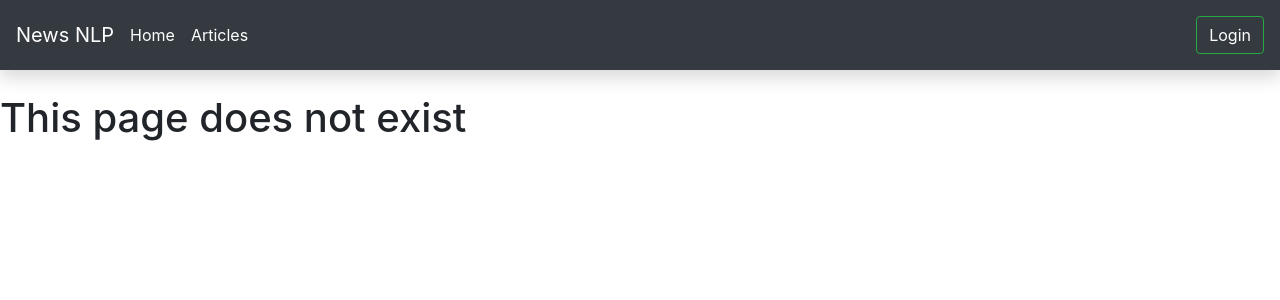
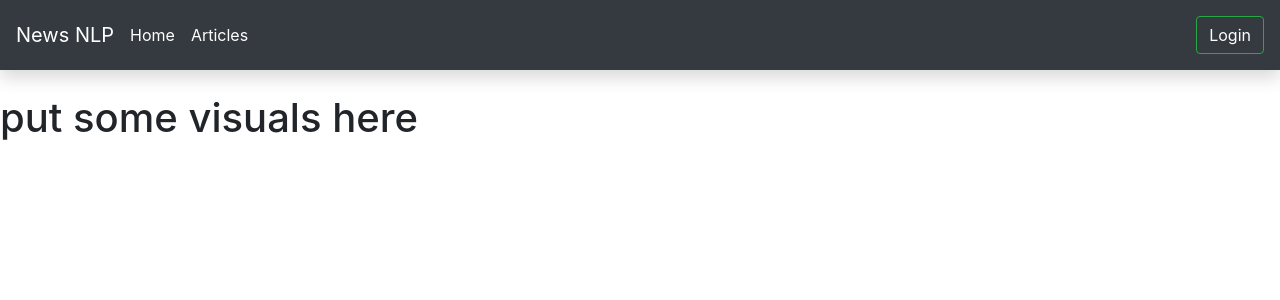
Before and after one commit to MarkyMan4/news-nlp-frontend, a React (Create React App) app: page /visuals in a window 1280 px wide. Shown: the top 300 px of the page. Built offline with nearby package versions, Linux system fonts and the light colour scheme; no server answers.

Commit message:
added placeholder page for visualizations

```diff
--- a/src/App.js
+++ b/src/App.js
@@ -7,6 +7,7 @@ import SavedArticles from './pages/savedArticles';
 import Register from './pages/register';
 import Articles from './pages/articles';
 import ArticleDetail from './pages/articleDetail';
+import VisualPage from './pages/visualPage';
 import NotFound from './components/notFound';
 import Nav from './components/nav';
 import { BrowserRouter as Router, Switch, Route } from 'react-router-dom';
@@ -22,6 +23,7 @@ function App() {
         <Route path="/login" component={Login} />
         <Route path="/register" component={Register} />
         <Route path="/article/:id" component={ArticleDetail} />
+        <Route path="/visuals" component={VisualPage} />
         <Route component={NotFound} />
       </Switch>
     </Router>
--- /dev/null
+++ b/src/pages/visualPage.jsx
@@ -0,0 +1,11 @@
+import React from 'react';
+
+function VisualPage() {
+    return (
+        <div>
+            <h1>put some visuals here</h1>
+        </div>
+    )
+}
+
+export default VisualPage;
```
